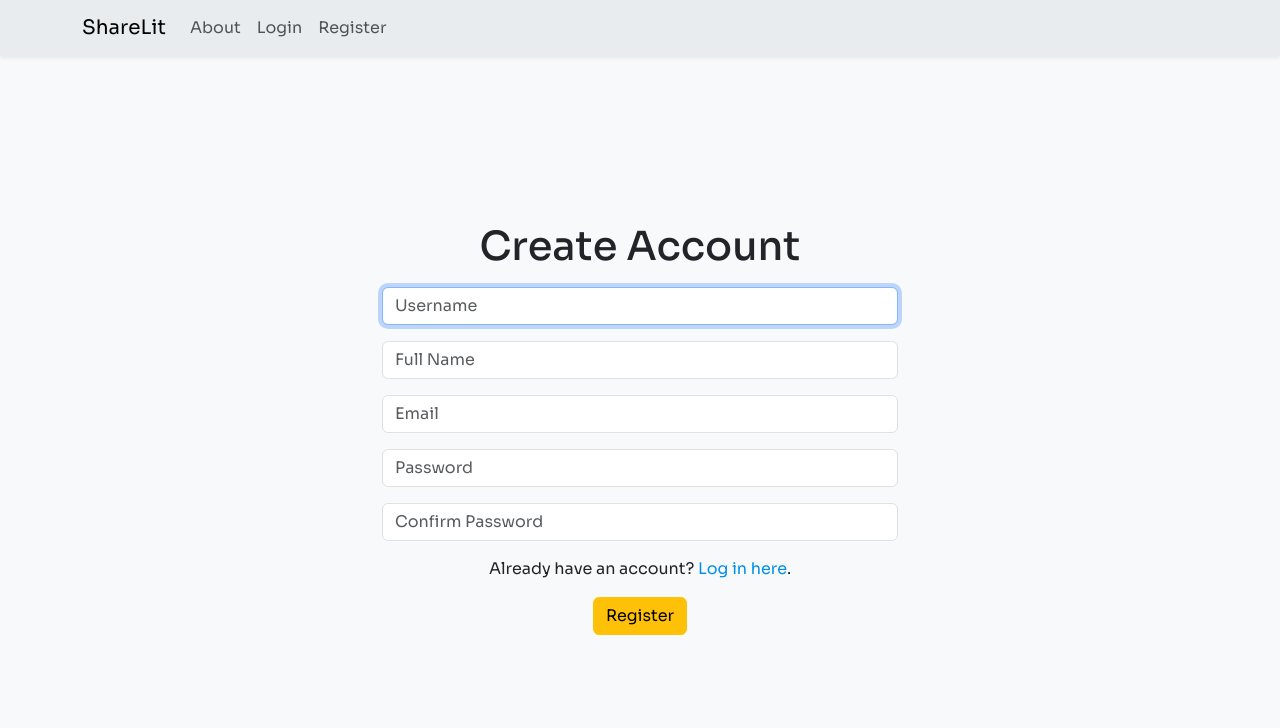
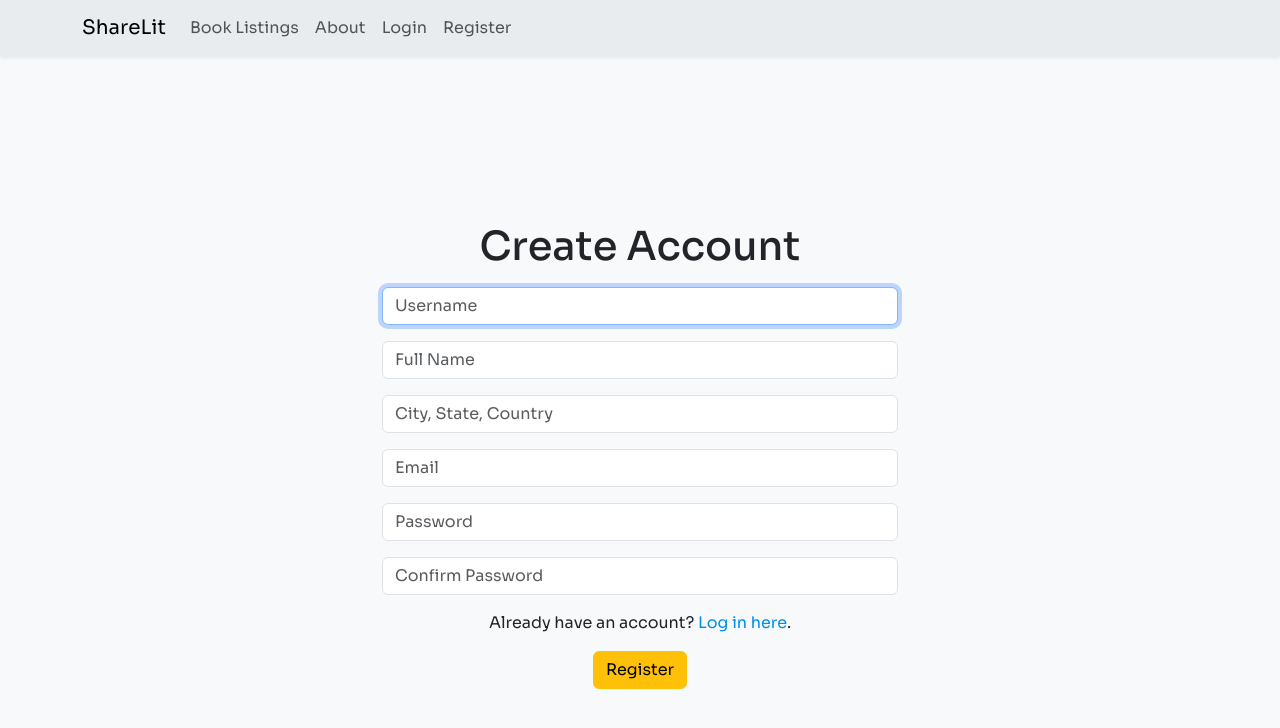
Before and after one commit to eric-vo/sharelit, a Flask app: page /register in a window 1280 px wide. Shown: the top 728 px of the page. Run offline with Flask 3, Linux system fonts and the light colour scheme; some libraries are stand-ins or nearby versions.

Commit message:
Add location and delete option

```diff
--- a/app.py
+++ b/app.py
@@ -2,8 +2,15 @@ from datetime import datetime
 from string import ascii_lowercase, digits
 
 from cs50 import SQL
-from flask import (Flask, flash, jsonify, redirect, render_template, request,
-                   session)
+from flask import (
+    Flask,
+    flash,
+    jsonify,
+    redirect,
+    render_template,
+    request,
+    session,
+)
 from flask_socketio import SocketIO, emit
 from werkzeug.security import check_password_hash, generate_password_hash
 
@@ -13,8 +20,8 @@ from helpers import login_required
 VALID_USERNAME_CHARS = ascii_lowercase + digits + "_-."
 
 app = Flask(__name__)
-app.config['SECRET_KEY'] = 'secret!'
-socketio = SocketIO(app, async_mode='threading')
+app.config["SECRET_KEY"] = "secret!"
+socketio = SocketIO(app, async_mode="threading")
 
 # Configure session
 app.config["SESSION_PERMANENT"] = False
@@ -23,7 +30,6 @@ Session(app)
 
 db = SQL("sqlite:///sharelit.db")
 
-chat_messages = [] # List of messages
 
 @app.route("/")
 def index():
@@ -63,15 +69,29 @@ def create():
     return render_template("create.html", username=get_username(session))
 
 
-@app.route("/listings")
-@login_required
+@app.route("/listings", methods=["GET", "POST"])
 def listings():
     listings = get_books()
     # Get names of users who created listings using JOIN
     listing_users = db.execute(
-        "SELECT username FROM users JOIN listings ON "
+        "SELECT users.id, username FROM users JOIN listings ON "
         "users.id = listings.user_id"
     )
+
+    if request.method == "POST":
+        # Get form data
+        listing_id = request.form.get("listing-id")
+        creator_id = request.form.get("creator-id")
+
+        # Ensure person deleting listing is the creator
+        if session["user_id"] != int(creator_id):
+            flash("You can only delete your own listings.")
+            return redirect("/listings")
+
+        # Delete listing
+        db.execute("DELETE FROM listings WHERE id = ?", listing_id)
+        flash("Deleted listing!")
+        return redirect("/listings")
 
     return render_template(
         "listings.html",
@@ -85,16 +105,25 @@ def listings():
 def listing(listing_id):
     listing = db.execute("SELECT * FROM listings WHERE id = ?", listing_id)
     listing_user = db.execute(
-    "SELECT users.username, users.id FROM users JOIN listings ON "
-    "users.id = listings.user_id WHERE listings.id = ?",
-    listing_id,
+        "SELECT users.username, users.id FROM users JOIN listings ON "
+        "users.id = listings.user_id WHERE listings.id = ?",
+        listing_id,
     )
-
 
     if request.method == "POST":
         # Get form data
         duration = request.form.get("duration")
         time_period = request.form.get("time-period")
+
+        # Ensure user requesting is not the creator
+        if session["user_id"] == listing_user[0]["id"]:
+            flash("You cannot request your own listing.")
+            return render_template(
+                "listing.html",
+                listing=listing[0],
+                listing_user=listing_user[0],
+                username=get_username(session),
+            )
 
         # Ensure all fields are filled
         if not (duration and time_period):
@@ -108,7 +137,9 @@ def listing(listing_id):
 
         # Insert into requests table (replace with actual table and columns)
         db.execute(
-            "INSERT INTO requests (user_id, listing_id, duration, time_period) VALUES (?, ?, ?, ?)",
+            "INSERT INTO requests "
+            "(user_id, listing_id, duration, time_period) "
+            "VALUES (?, ?, ?, ?)",
             session["user_id"],
             listing_id,
             duration,
@@ -116,9 +147,16 @@ def listing(listing_id):
         )
 
         # Message the user from current user about the request
-        message = "I would like to borrow your book for " + duration + " " + time_period + "."
+        message = (
+            "I would like to borrow your book for "
+            + duration
+            + " "
+            + time_period
+            + "."
+        )
         db.execute(
-            "INSERT INTO messages (from_user_id, to_user_id, message) VALUES (?, ?, ?)",
+            "INSERT INTO messages "
+            "(from_user_id, to_user_id, message) VALUES (?, ?, ?)",
             session["user_id"],
             listing_user[0]["id"],
             message,
@@ -152,7 +190,11 @@ def chat():
 @login_required
 def messages():
     conversations = get_user_conversations(session)
-    return render_template("messages.html", conversations=conversations, username=get_username(session))
+    return render_template(
+        "messages.html",
+        conversations=conversations,
+        username=get_username(session),
+    )
 
 
 @app.route("/login", methods=["GET", "POST"])
@@ -218,13 +260,19 @@ def register():
         # Get form data
         username = request.form.get("username")
         full_name = request.form.get("full-name")
+        city_state_country = request.form.get("city-state-country")
         email = request.form.get("email")
         password = request.form.get("password")
         confirmation = request.form.get("confirmation")
 
         # Ensure all fields are filled
         if not (
-            username and full_name and email and password and confirmation
+            username
+            and full_name
+            and city_state_country
+            and email
+            and password
+            and confirmation
         ):
             flash("All fields are required.")
             return render_template("register.html")
@@ -262,10 +310,12 @@ def register():
 
         # Insert user into database
         user_id = db.execute(
-            "INSERT INTO users (username, full_name, email, hash) "
-            "VALUES (?, ?, ?, ?)",
+            "INSERT INTO users "
+            "(username, full_name, city_state_country, email, hash) "
+            "VALUES (?, ?, ?, ?, ?)",
             username,
             full_name,
+            city_state_country,
             email,
             generate_password_hash(password),
         )
@@ -287,11 +337,24 @@ def handle_send_message(data):
     timestamp = datetime.now().strftime("%Y-%m-%d %H:%M:%S")
     message = data["message"]
 
-    # Insert message into the database (update with the actual table and columns)
-    db.execute("INSERT INTO messages (from_user_id, to_user_id, message, timestamp) VALUES (?, ?, ?, ?)", from_user_id, to_user_id, message, timestamp)
+    # Insert message into the database
+    # (update with the actual table and columns)
+    db.execute(
+        "INSERT INTO messages "
+        "(from_user_id, to_user_id, message, timestamp) VALUES (?, ?, ?, ?)",
+        from_user_id,
+        to_user_id,
+        message,
+        timestamp,
+    )
 
     # Create a message object for broadcasting
-    message = {"message": message, "timestamp": timestamp, "from_user_id": from_user_id, "to_user_id": to_user_id}
+    message = {
+        "message": message,
+        "timestamp": timestamp,
+        "from_user_id": from_user_id,
+        "to_user_id": to_user_id,
+    }
 
     # Emit the message to all connected clients
     socketio.emit("receive_message", message)
@@ -299,7 +362,11 @@ def handle_send_message(data):
 
 @app.route("/get_messages")
 def get_messages():
-    messages = db.execute("SELECT * FROM messages WHERE from_user_id = ? OR to_user_id = ?", session["user_id"], session["user_id"])
+    messages = db.execute(
+        "SELECT * FROM messages WHERE from_user_id = ? OR to_user_id = ?",
+        session["user_id"],
+        session["user_id"],
+    )
     return jsonify(messages)
 
 
@@ -327,31 +394,42 @@ def get_books():
 
     return books
 
+
 def get_user_conversations(session):
     messages = db.execute(
-        "SELECT * FROM messages WHERE from_user_id = ? OR to_user_id = ?", session["user_id"], session["user_id"]
+        "SELECT * FROM messages WHERE from_user_id = ? OR to_user_id = ?",
+        session["user_id"],
+        session["user_id"],
     )
 
     conversations = {}
     for message in messages:
-        other_user_id = message["from_user_id"] if message["from_user_id"] != session["user_id"] else message["to_user_id"]
-        other_user = db.execute("SELECT username FROM users WHERE id = ?", other_user_id)[0]
+        other_user_id = (
+            message["from_user_id"]
+            if message["from_user_id"] != session["user_id"]
+            else message["to_user_id"]
+        )
+        other_user = db.execute(
+            "SELECT username FROM users WHERE id = ?", other_user_id
+        )[0]
 
         # Create a conversation entry if it doesn't exist
         if other_user_id not in conversations:
             conversations[other_user_id] = {
-                'id': other_user_id,
-                'name': other_user['username'],
-                'messages': []
+                "id": other_user_id,
+                "name": other_user["username"],
+                "messages": [],
             }
 
         # Append the message to the conversation's messages list
-        conversations[other_user_id]['messages'].append({
-            'text': message['message'],
-            'timestamp': message['timestamp'],
-            'from_user_id': message['from_user_id'],
-            'to_user_id': message['to_user_id']
-        })
+        conversations[other_user_id]["messages"].append(
+            {
+                "text": message["message"],
+                "timestamp": message["timestamp"],
+                "from_user_id": message["from_user_id"],
+                "to_user_id": message["to_user_id"],
+            }
+        )
 
     # Convert the conversations dictionary to a list
     conversations_list = list(conversations.values())
@@ -371,9 +449,10 @@ def handle_request_conversation(data):
         formatted_message = {
             "message": message["message"],
             "timestamp": message["timestamp"],
-            "username": get_username(message["user_id"])
+            "username": get_username(message["user_id"]),
         }
         emit("receive_message", formatted_message)
+
 
 if __name__ == "__main__":
     socketio.run(app)
--- a/templates/layout.html
+++ b/templates/layout.html
@@ -51,6 +51,11 @@
                             </li>
                         {% else %}
                             <li class="nav-item">
+                                <a class="nav-link" href="/listings">
+                                    Book Listings
+                                </a>
+                            </li>
+                            <li class="nav-item">
                                 <a class="nav-link" href="/about">About</a>
                             </li>
                             <li class="nav-item">
--- a/templates/profile.html
+++ b/templates/profile.html
@@ -9,6 +9,7 @@
         <div class="further-down text-center">
             <h1 class="mb-3">{{ user.username }}</h1>
             <strong>{{ user.full_name }}</strong>
+            <p>{{ user.city_state_country }}</p>
             <p>{{ user.email }}</p>
             <a class="btn btn-warning m-2" href="mailto:{{ user['email'] }}" role="button">
                 Contact
--- a/templates/register.html
+++ b/templates/register.html
@@ -14,6 +14,9 @@
                 </div>
                 <div class="mb-3">
                     <input class="form-control" name="full-name" placeholder="Full Name" required>
+                </div>
+                <div class="mb-3">
+                    <input class="form-control" name="city-state-country" placeholder="City, State, Country" required>
                 </div>
                 <div class="mb-3">
                     <input class="form-control" name="email" placeholder="Email" required type="email">
```
Also changed, not shown: templates/listings.html (+12 -3 lines), sharelit.db.
